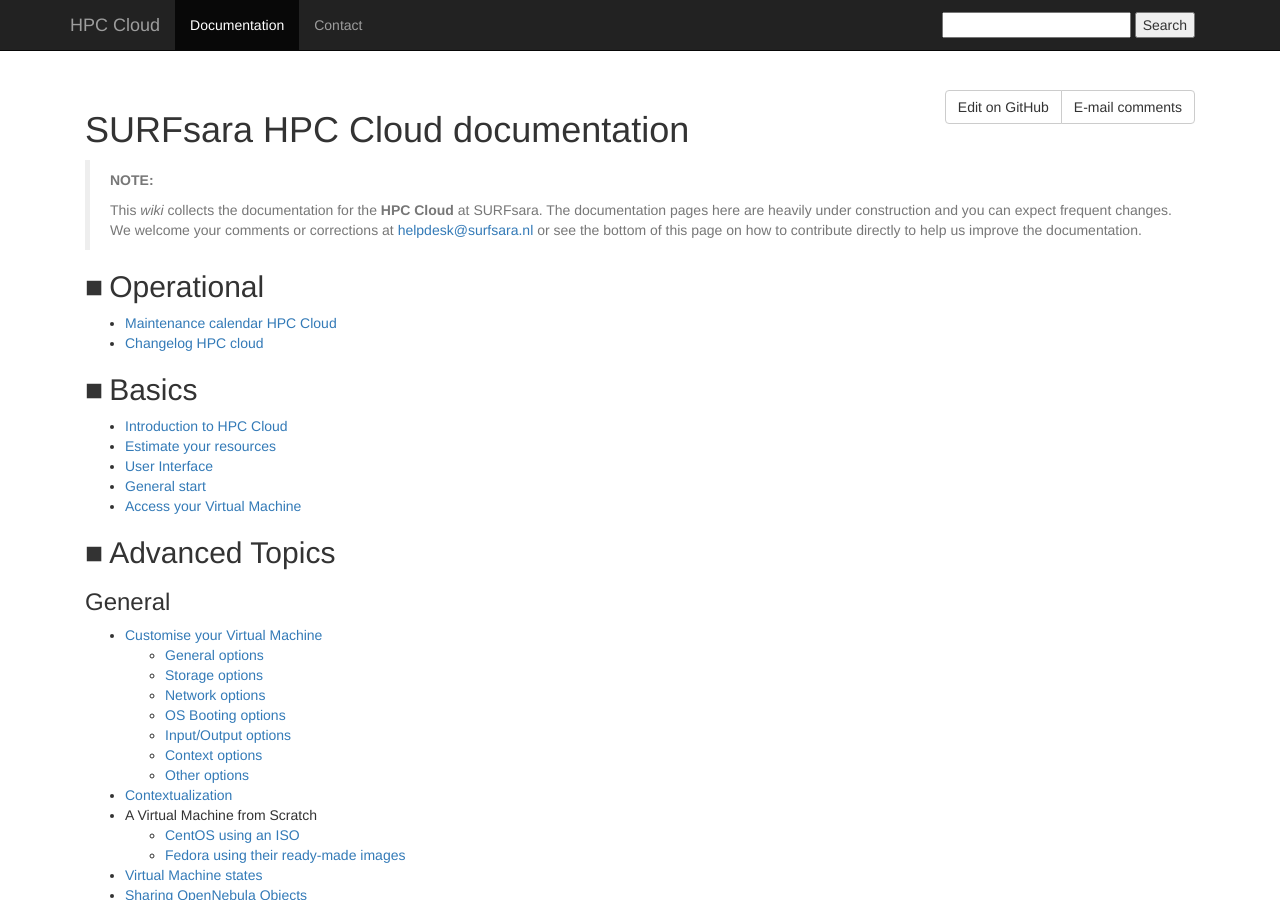
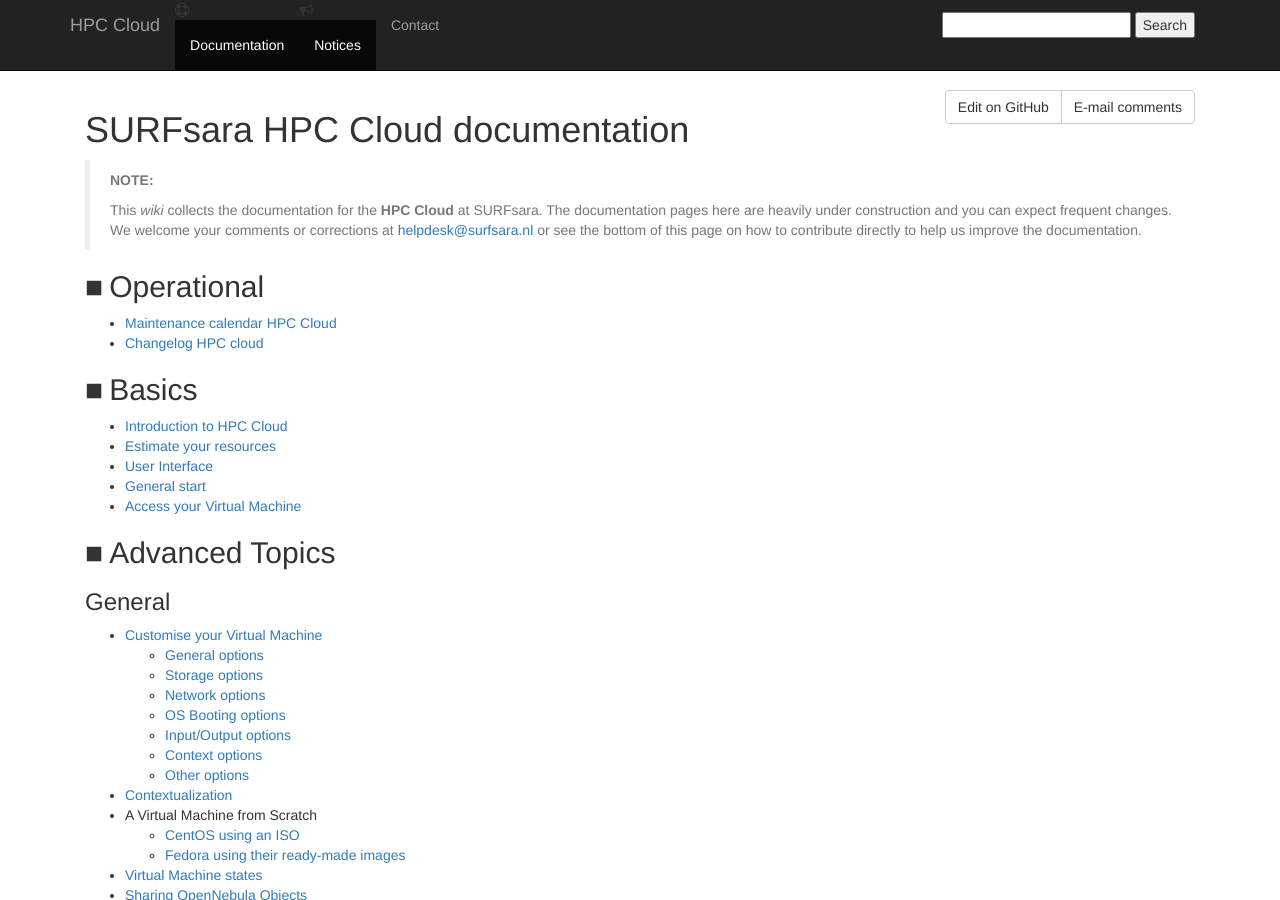
Before and after one commit to sara-nl/clouddocs, a Jekyll site: the page built from index.markdown, in a window 1280 px wide and 900 px high. Built offline with Jekyll 4.4.1, drawn with Linux system fonts in a browser that asks for light colours; nearby versions of some CDN libraries.

Commit message:
Header and icons

```diff
--- a/_layouts/default.html
+++ b/_layouts/default.html
@@ -44,7 +44,8 @@
         </div>
         <div id="navbar" class="collapse navbar-collapse">
           <ul class="nav navbar-nav">
-            <li class="active"><a href="{{relative}}./">Documentation</a></li>
+            <li class="active"><i class="fa fa-life-ring" aria-hidden="true"></i><a href="{{relative}}./">Documentation</a></li>
+            <li class="active"><i class="fa fa-bullhorn" aria-hidden="true"></i><a href="{{relative}}./notices/">Notices</a></li>
             <li><a href="https://www.surf.nl/en/contact.html">Contact</a></li>
           </ul>
           <div class="searchbox"><input type="text" class="searchfield" /> <input type="button" value="Search" class="searchbutton" /></div>
```
